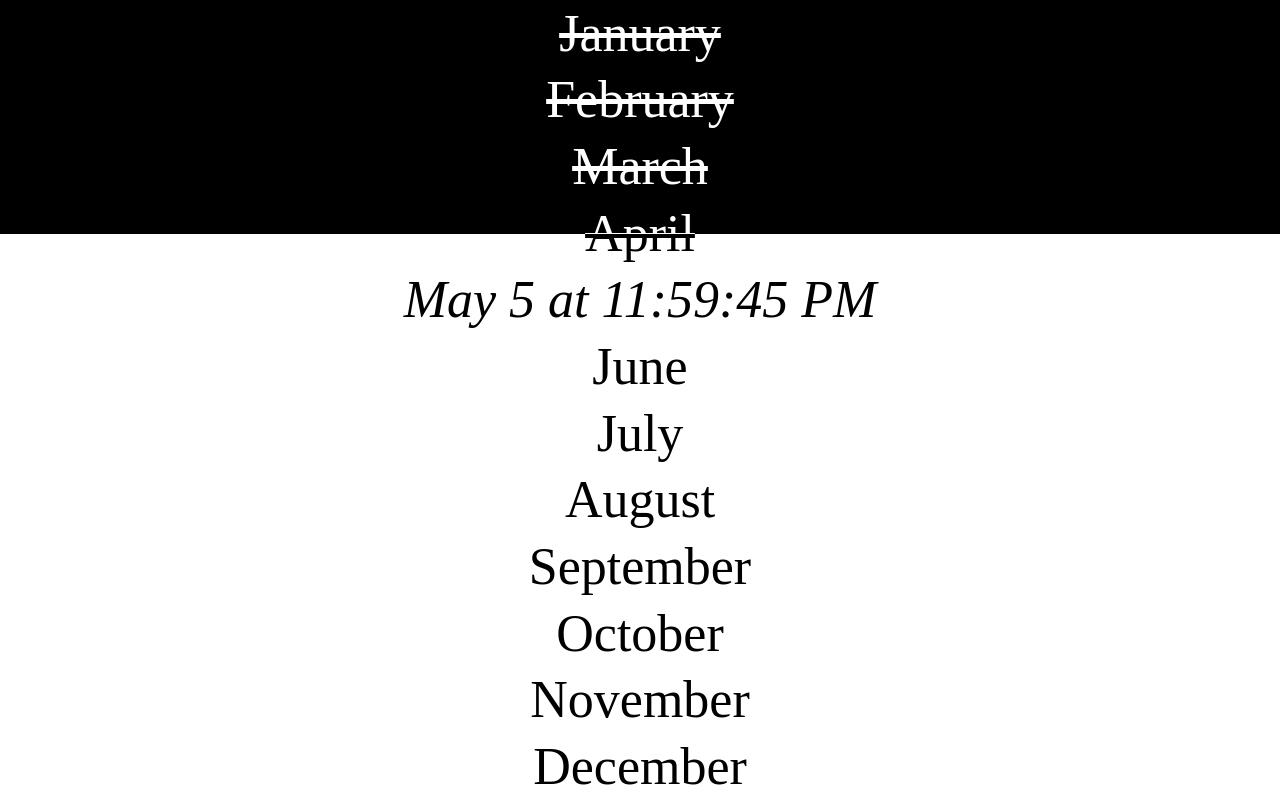
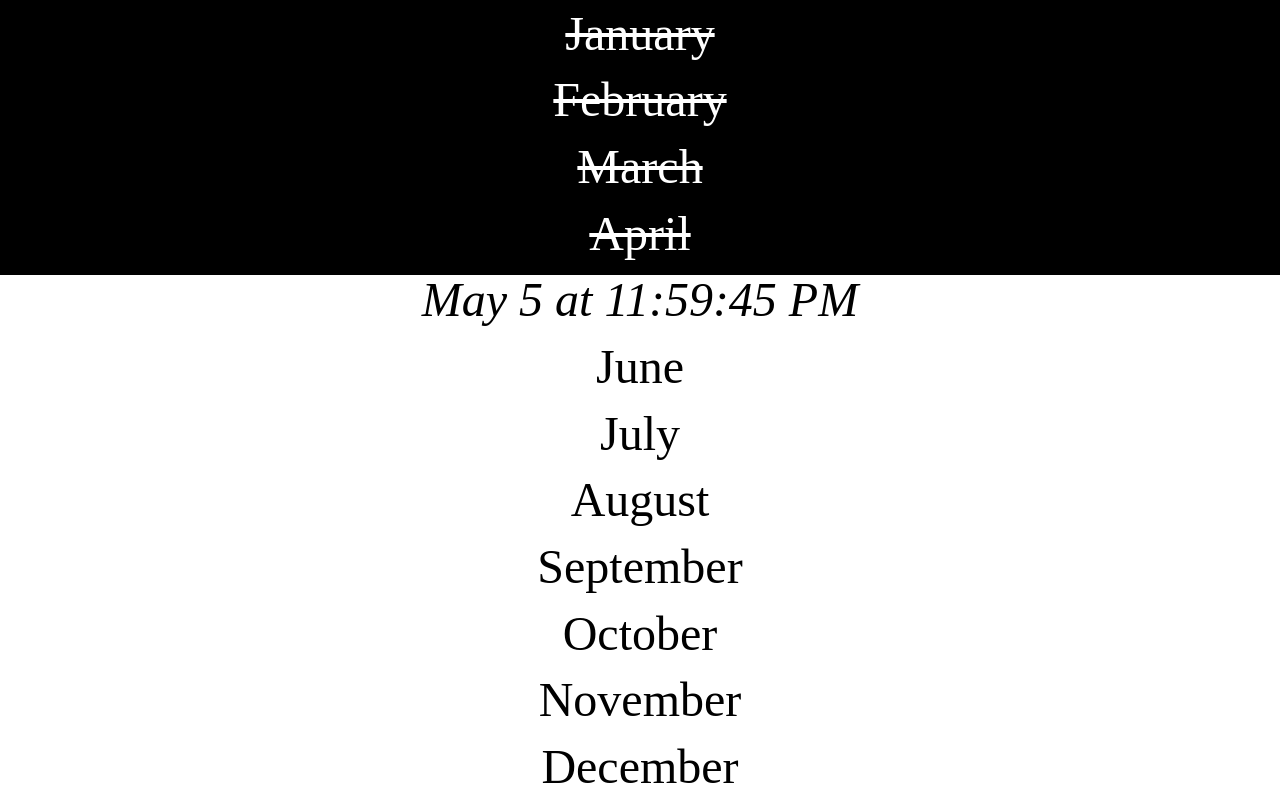
Before and after one commit to jonathanhunsucker/now, a React app: page / in a window 1280 px wide. Built offline with nearby package versions, Linux system fonts and the light colour scheme.

Commit message:
remove scale

```diff
--- a/src/App.css
+++ b/src/App.css
@@ -4,7 +4,7 @@
 
 .App {
   position: relative;
-  font-size: 6.5vh;
+  font-size: 6vh;
 }
 
 .Calendar {
--- a/src/App.js
+++ b/src/App.js
@@ -13,10 +13,10 @@ function App({date = new Date()}) {
 
   return (
     <div className="App">
-      <Clip now={now} isNegative={true} scale={.85}>
+      <Clip now={now} isNegative={true}>
         <Now now={now} />
       </Clip>
-      <Clip now={now} isNegative={false} scale={.85}>
+      <Clip now={now} isNegative={false}>
         <Now now={now} />
       </Clip>
     </div>
@@ -50,7 +50,7 @@ function Month({ now, month }) {
   </div>
 }
 
-function Clip({ now, isNegative, children, scale }) {
+function Clip({ now, isNegative, children }) {
   const janOneThisYear = new Date(now)
   janOneThisYear.setMonth(0)
   janOneThisYear.setDate(1)
@@ -60,7 +60,7 @@ function Clip({ now, isNegative, children, scale }) {
   const janOneNextYear = new Date(janOneThisYear)
   janOneNextYear.setYear(janOneNextYear.getFullYear() + 1)
   const height = (now - janOneThisYear) / (janOneNextYear - janOneThisYear)
-  const formatted = `${(height * scale * 100).toFixed(2)}`
+  const formatted = `${(height * 100).toFixed(2)}`
   const style = isNegative ? { color: 'white', background: 'black', height: `${formatted}vh` } : { color: 'black', background: 'white', marginTop: `-${formatted}vh` }
   return (
     <div className="BackdropContainer">
```
Also changed, not shown: 12 other files (tests, documents, lock files or other folders).
